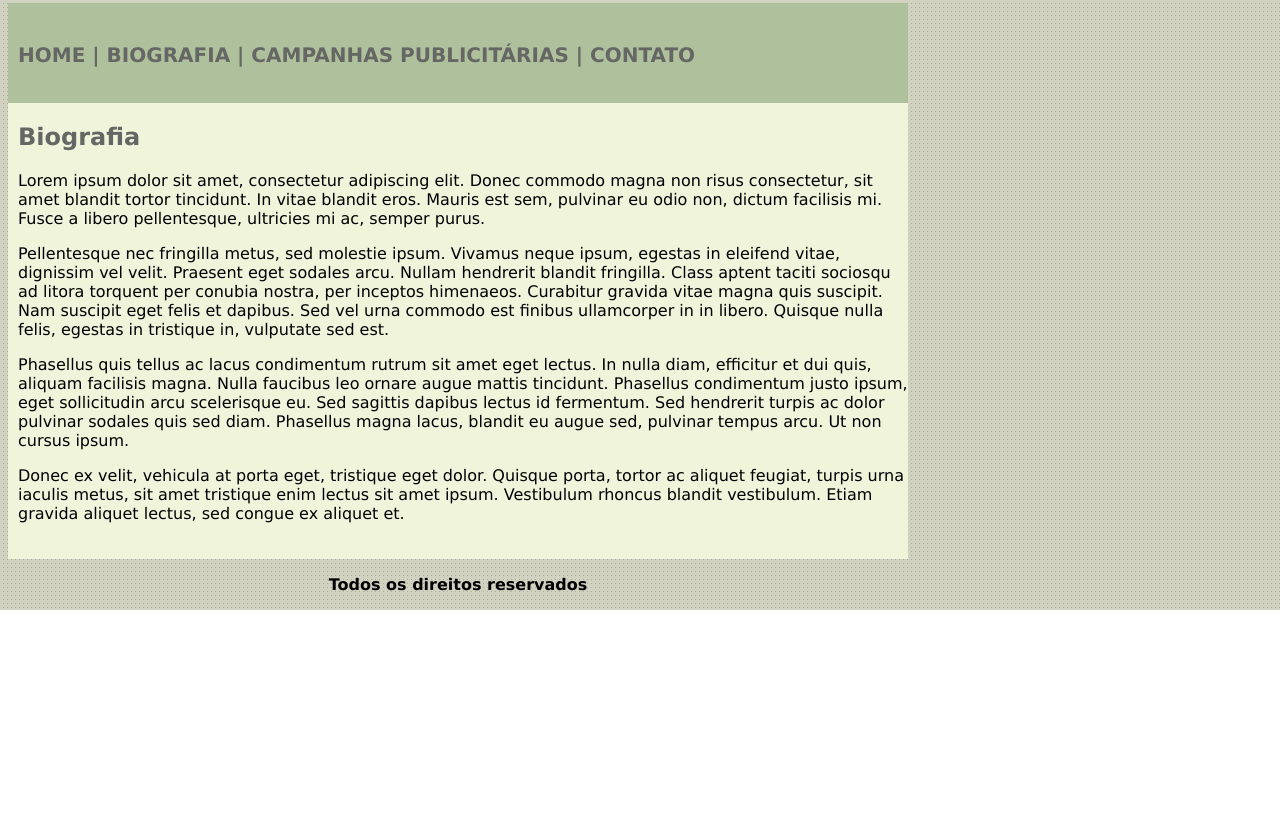
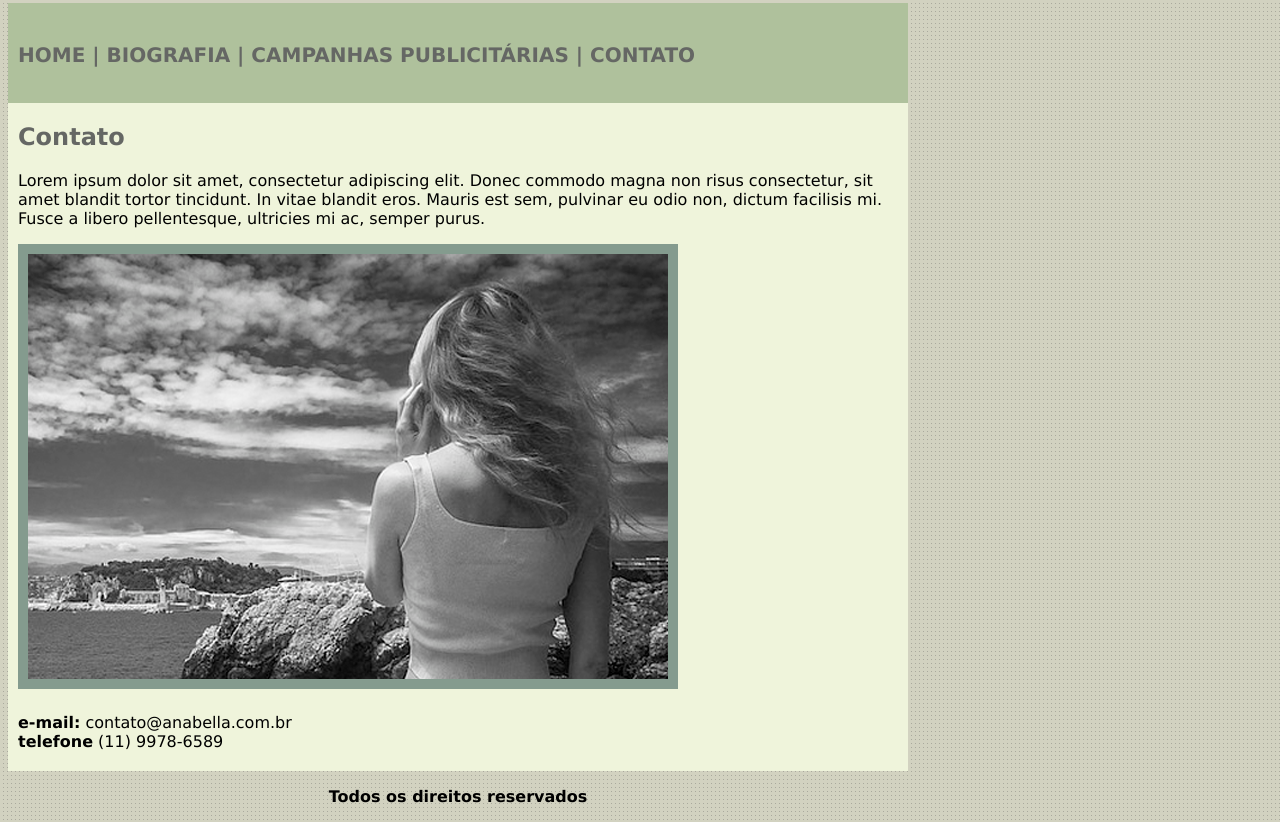
Before and after one commit to Gaitalino/Anna-Bella-modelo, a plain HTML site: page Anna Bella/contato.html in a window 1280 px wide. Shown: the part 400-1222 px from the top of the page. Before the commit the page ends 1010 px from the top, so only its background shows below. Drawn offline with Linux system fonts and the light colour scheme.

Commit message:
Finalizados arquivos campanha e contatos

```diff
--- a/Anna Bella/contato.html
+++ b/Anna Bella/contato.html
@@ -22,19 +22,17 @@
 			</header>
 			<article >
 				<div class="content">
-					<h2>Biografia</h2>
+					<h2>Contato</h2>
+
 					<p>
 						Lorem ipsum dolor sit amet, consectetur adipiscing elit. Donec commodo magna non risus consectetur, sit amet blandit tortor tincidunt. In vitae blandit eros. Mauris est sem, pulvinar eu odio non, dictum facilisis mi. Fusce a libero pellentesque, ultricies mi ac, semper purus.
 					</p>
-					<p>
-						Pellentesque nec fringilla metus, sed molestie ipsum. Vivamus neque ipsum, egestas in eleifend vitae, dignissim vel velit. Praesent eget sodales arcu. Nullam hendrerit blandit fringilla. Class aptent taciti sociosqu ad litora torquent per conubia nostra, per inceptos himenaeos. Curabitur gravida vitae magna quis suscipit. Nam suscipit eget felis et dapibus. Sed vel urna commodo est finibus ullamcorper in in libero. Quisque nulla felis, egestas in tristique in, vulputate sed est.
-					</p>
-					<p>
-						Phasellus quis tellus ac lacus condimentum rutrum sit amet eget lectus. In nulla diam, efficitur et dui quis, aliquam facilisis magna. Nulla faucibus leo ornare augue mattis tincidunt. Phasellus condimentum justo ipsum, eget sollicitudin arcu scelerisque eu. Sed sagittis dapibus lectus id fermentum. Sed hendrerit turpis ac dolor pulvinar sodales quis sed diam. Phasellus magna lacus, blandit eu augue sed, pulvinar tempus arcu. Ut non cursus ipsum.
-					</p>
-					<p>
-						 Donec ex velit, vehicula at porta eget, tristique eget dolor. Quisque porta, tortor ac aliquet feugiat, turpis urna iaculis metus, sit amet tristique enim lectus sit amet ipsum. Vestibulum rhoncus blandit vestibulum. Etiam gravida aliquet lectus, sed congue ex aliquet et.
-					</p>
+
+					<img src="imagens/foto1.png" alt="Vista por do sol">
+					<div id="contato">
+						<span>e-mail:</span> contato@anabella.com.br<br>
+						<span>telefone</span> (11) 9978-6589
+					</div>
 				</div>
 			</article>
 			<footer>
--- a/Anna Bella/css/estilo.css
+++ b/Anna Bella/css/estilo.css
@@ -40,9 +40,11 @@ h2{
 }
 .content h2{
 	color: #656764;
-
-
-
+}
+.content img{
+	border-style: solid;
+	border-width: 10px;
+	border-color: #849B8E;
 }
 h1{
 	font-size: 0.1px;
@@ -59,3 +61,10 @@ footer p{
 	font-weight: bold;
 	text-align: center;
 }
+#contato{
+	margin-top: 20px;
+}
+#contato span{
+	font-weight: bold;
+
+}
```
Also changed, not shown: Anna Bella/campanhas-publicitarias.html (+6 -3 lines), Anna Bella/imagens/capa.png (renamed from Anna Bella/Imagens/capa.png), Anna Bella/imagens/foto1.png (renamed from Anna Bella/Imagens/foto1.png), Anna Bella/imagens/foto2.png (renamed from Anna Bella/Imagens/foto2.png), Anna Bella/imagens/foto3.png (renamed from Anna Bella/Imagens/foto3.png), Anna Bella/imagens/fundo.png (renamed from Anna Bella/Imagens/fundo.png).
